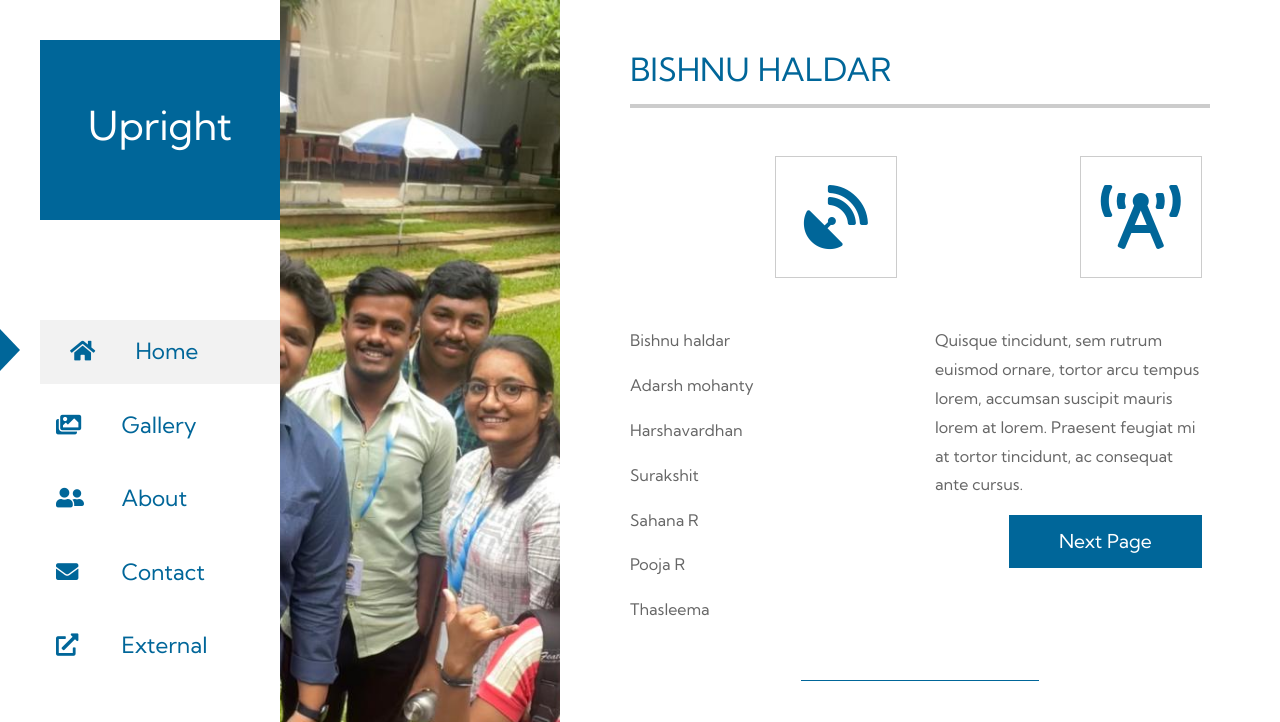
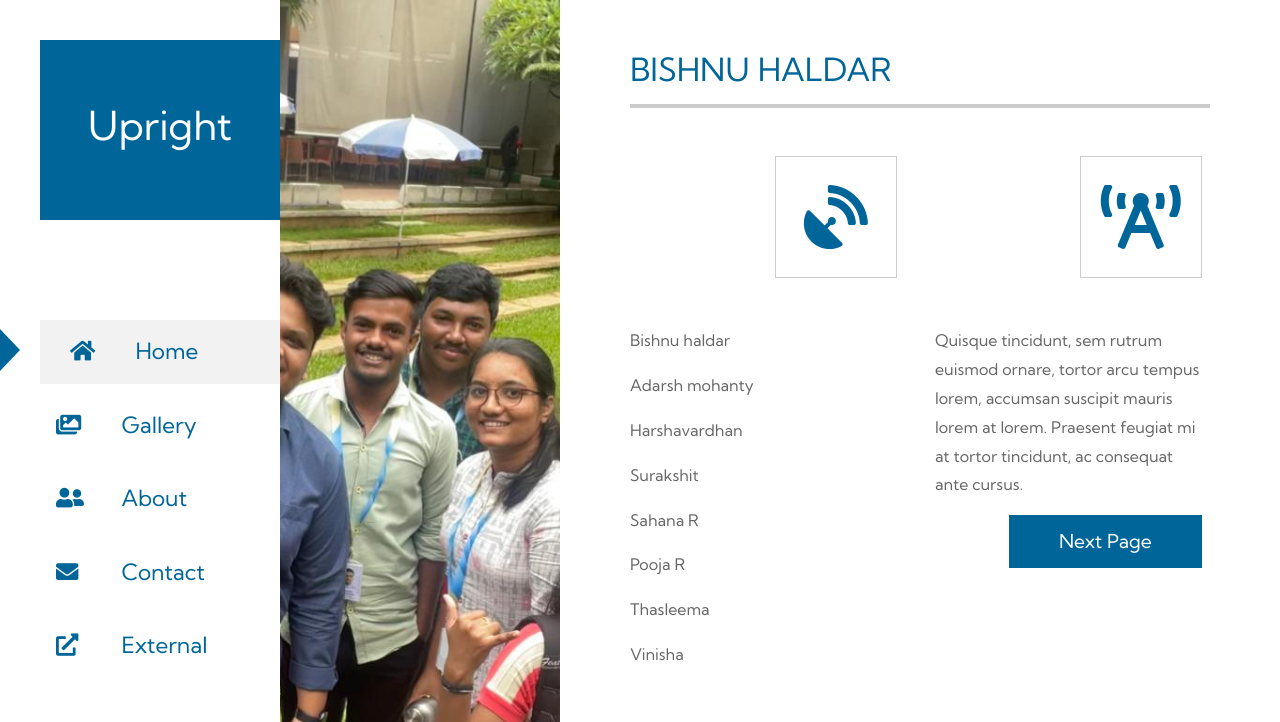
Before and after one commit to Bishnuhaldar/Bishnuhaldar1, a plain HTML site: page index.html in a window 1280 px wide. Shown: the top 722 px of the page. Drawn offline with Linux system fonts and the light colour scheme.

Commit message:
Update index.html

```diff
--- a/index.html
+++ b/index.html
@@ -120,6 +120,9 @@ height="0" width="0" style="display:none;visibility:hidden"></iframe></noscript>
                                     </p>
                                      <p>
                                          Thasleema
+                                    </p>
+                                     <p>
+                                         Vinisha
                                     </p>
                                 </div>
                             </div>
```
